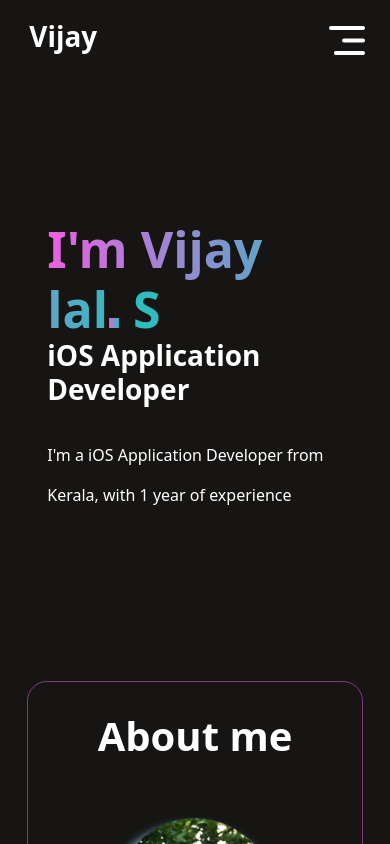
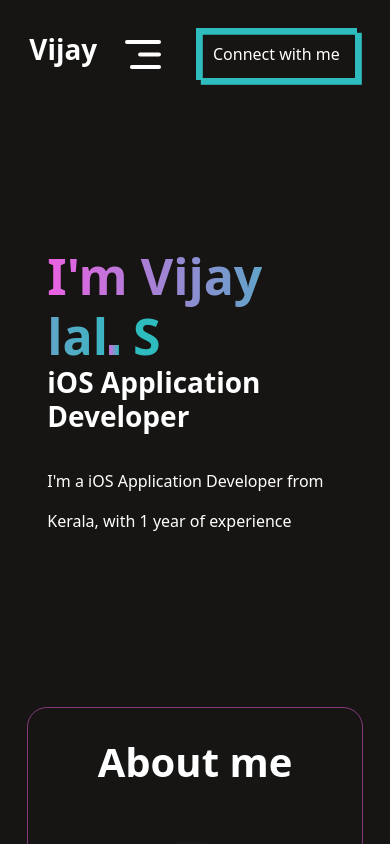
Before and after one commit to devikaupendran/user-portfolio, a React (Vite) app: page / in a window 390 px wide. Shown: the top 844 px of the page. Built offline with nearby package versions, Linux system fonts and the light colour scheme.

Commit message:
added media query in navbar

```diff
--- /dev/null
+++ b/src/components/Navbar/CustomNavbar.css
@@ -0,0 +1,35 @@
+@media (max-width: 992px) {
+    .nav-connect {
+        display: flex;
+    }
+
+    .navbar {
+        width: 100%;
+        margin: 10px 2px;
+        justify-content: space-between;
+    }
+}
+
+@media (max-width: 576px) {
+    .nav-connect {
+        display: flex;
+    }
+
+    .navbar {
+        width: 100%;
+        margin: 10px 2px;
+        justify-content: space-between;
+    }
+}
+
+@media (max-width: 379px) {
+    .nav-connect {
+        display: flex;
+    }
+
+    .navbar {
+        width: 100%;
+        margin: 10px 2px;
+        justify-content: space-between;
+    }
+}
--- a/src/components/Navbar/CustomNavbar.jsx
+++ b/src/components/Navbar/CustomNavbar.jsx
@@ -1,5 +1,6 @@
 import React from 'react';
 import './Navbar.css';
+import './CustomNavbar.css'
 import AnchorLink from 'react-anchor-link-smooth-scroll';
 import { Link } from 'react-router-dom';
 
```
